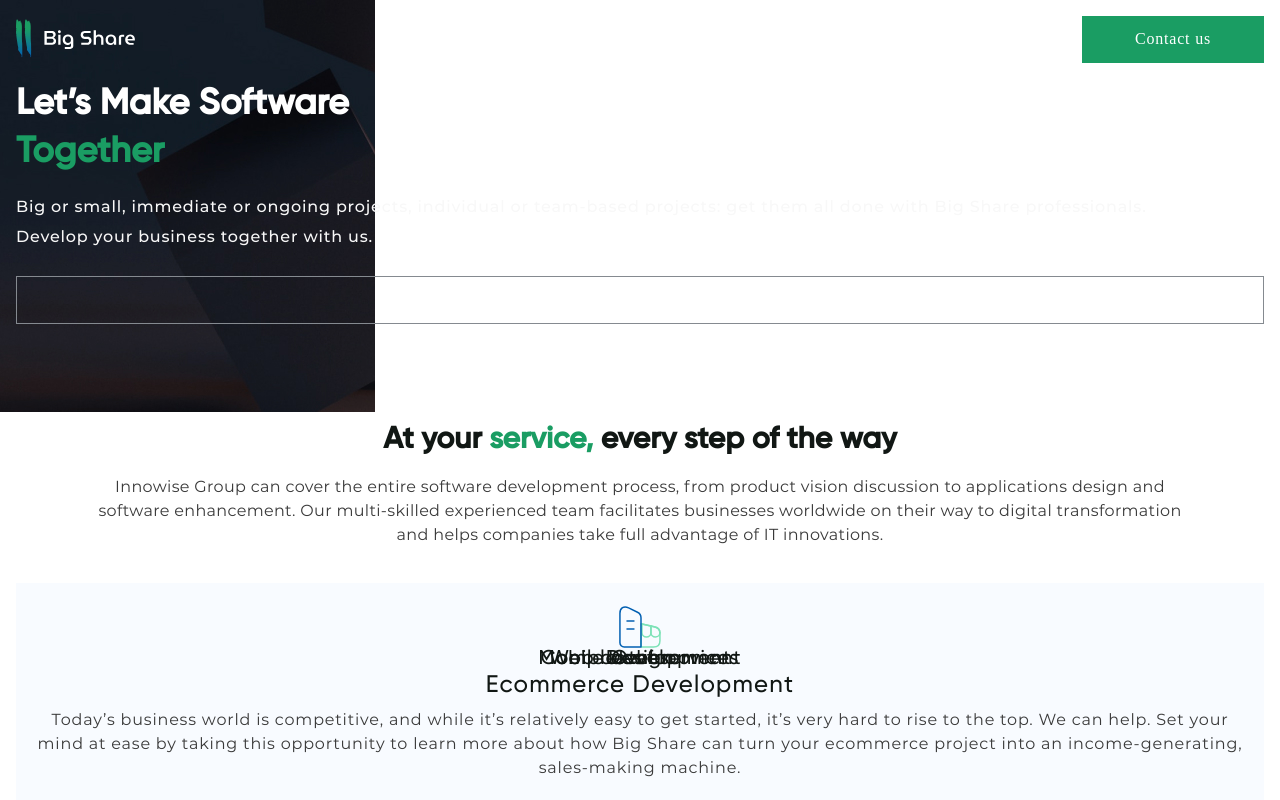
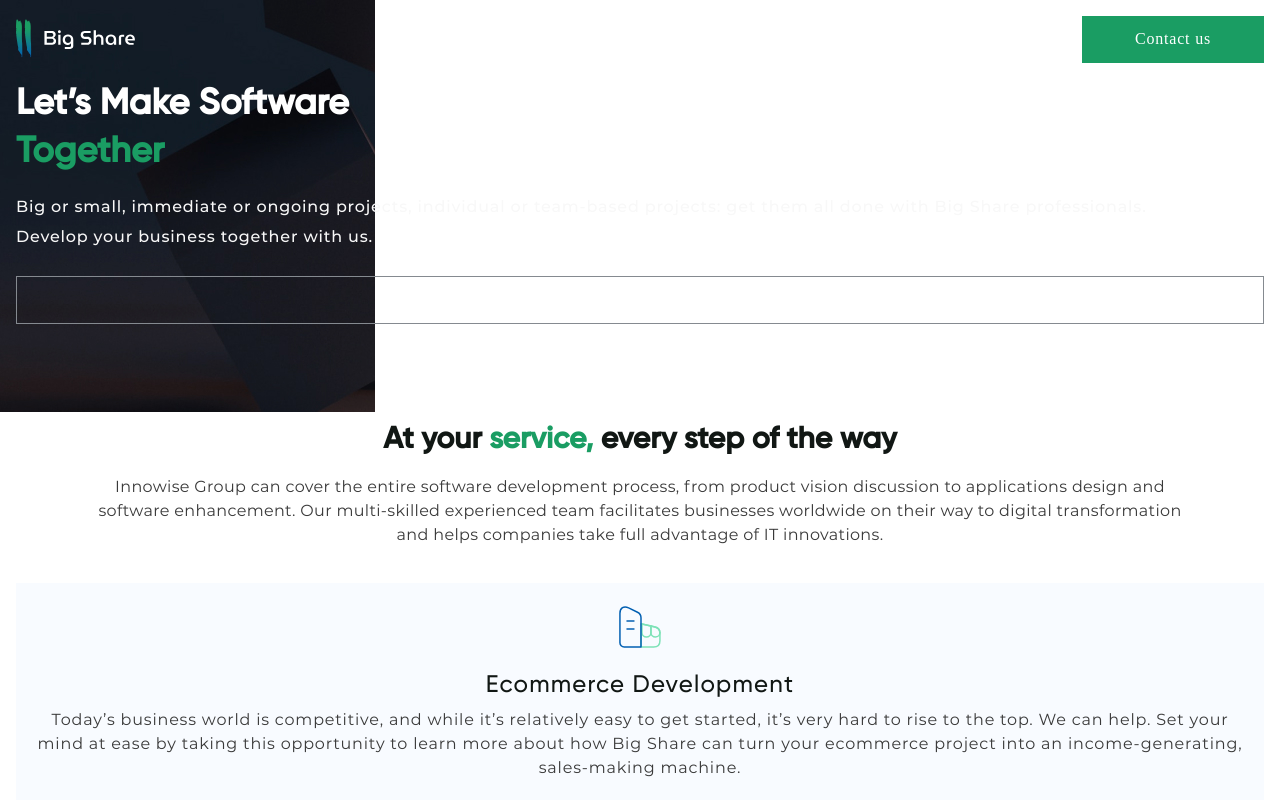
Before and after one commit to Maksim7700/bigshare-web, a React (Create React App) app: page / in a window 1280 px wide. Shown: the top 800 px of the page. Built offline with nearby package versions, Linux system fonts and the light colour scheme; no server answers.

Commit message:
Fixed bugs

```diff
--- a/src/css/anketa.css
+++ b/src/css/anketa.css
@@ -143,6 +143,5 @@
   width: 100%;
   bottom: 117px;
   left: 50%;
-  transform: translate(-50%, -50%);
-    position: absolute;
+  padding-top: 36px;
 }
```
